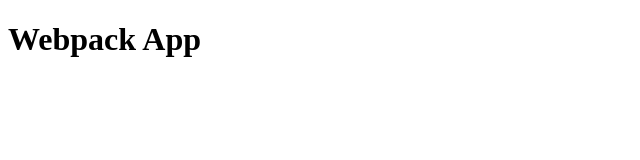
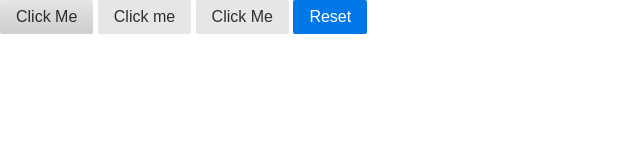
Before and after one commit to amarbham/Event-Delegation-Clickers, a website built with webpack: page index.html in a window 1280 px wide. Shown: the whole page, without its empty margins (0-640 px from the left). Built offline with nearby package versions, Linux system fonts and the light colour scheme.

Commit message:
initial commit

```diff
--- a/index.html
+++ b/index.html
@@ -4,15 +4,30 @@
 <head>
     <title> Webpack App</title>
     <meta charset="UTF-8">
+    <link rel="stylesheet" href="https://unpkg.com/purecss@0.6.2/build/pure-min.css" integrity="sha384-UQiGfs9ICog+LwheBSRCt1o5cbyKIHbwjWscjemyBMT9YCUMZffs6UqUTd0hObXD"
+        crossorigin="anonymous">
 </head>
 
 <body>
-    <header>
-        <h1> Webpack App </h1>
-    </header>
+    <html>
 
+    <head>
+        <meta charset="utf-8">
+        <title>App</title>
+    </head>
+
+    <body>
+        <div>
+            <button class="pure-button">Click Me</button>
+            <button class="pure-button">Click me </button>
+            <button class="pure-button">Click Me</button>
+            <button class="pure-button pure-button-primary">Reset</button>
+        </div>
+        <pre></pre>
+    </body>
+
+    </html>
     <script src="build/bundle.js" charset="utf-8"></script>
-
 </body>
 
 </html>
--- a/webpack.config.js
+++ b/webpack.config.js
@@ -1,8 +1,8 @@
 module.exports = {
     entry: './src/js/app.js',
     output: {
-        path: './build',
-        filename: 'bundle.js',
+        path: './dist',
+        filename: 'bundle.js'
     },
     module: {
         loaders: [{
```
Also changed, not shown: package.json (+6 -16 lines).
